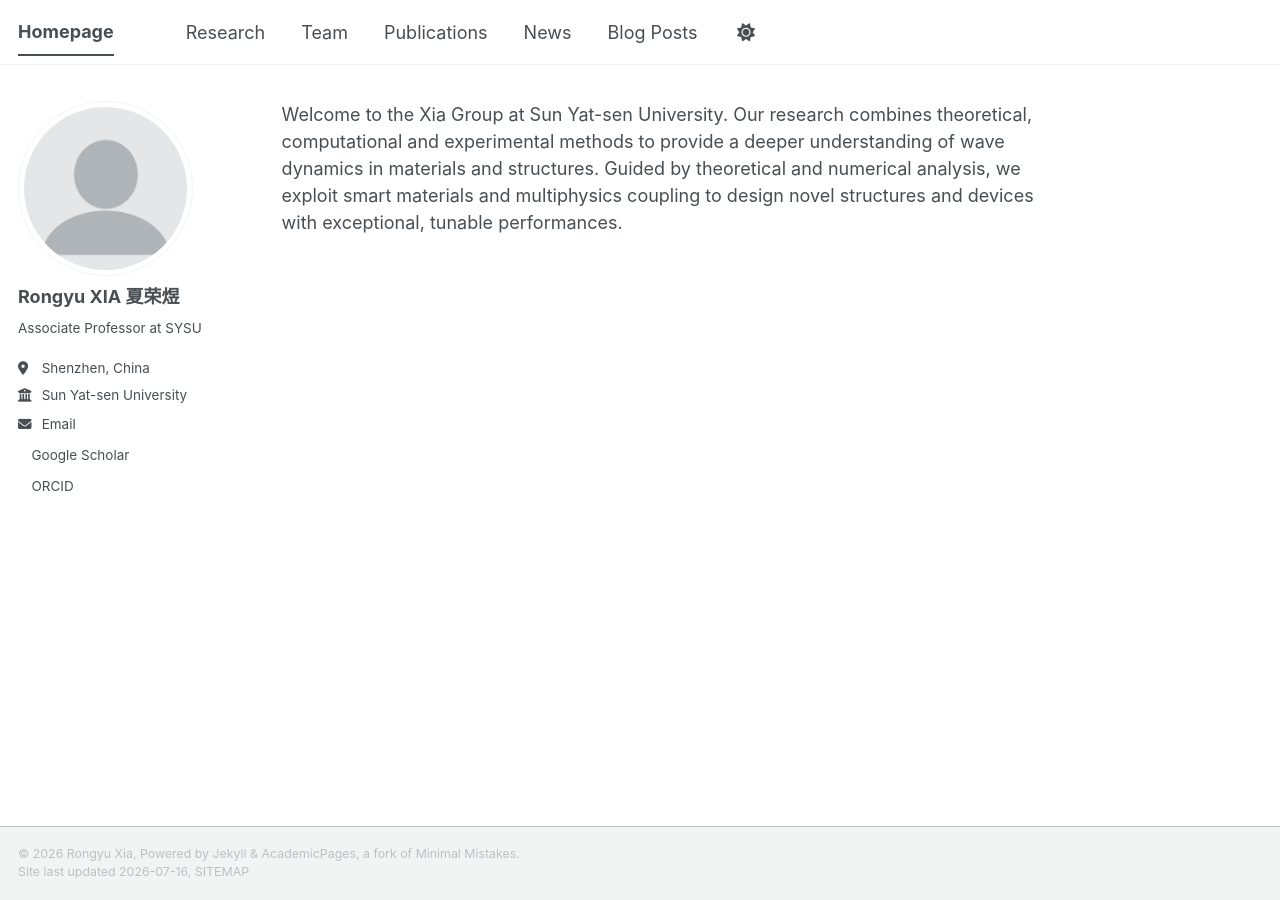
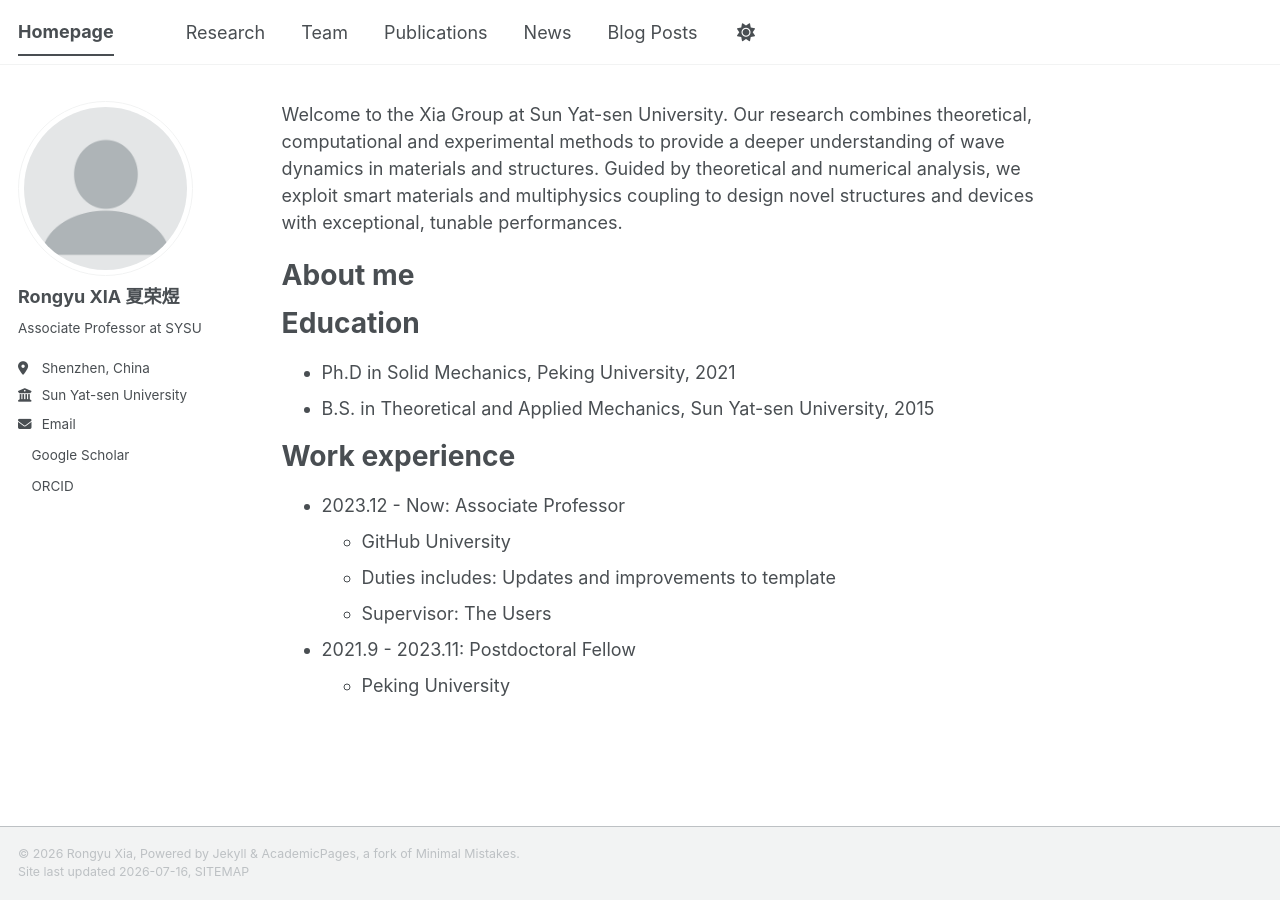
Before and after one commit to RongyuXia/rongyuxia.github.io, a Jekyll site: the page built from _pages/about.md, in a window 1280 px wide. Built offline with Jekyll 4.4.1, drawn with Linux system fonts in a browser that asks for light colours; a style sheet for code colours, icons or effects is not loaded.

Commit message:
Update about.md

```diff
--- a/_pages/about.md
+++ b/_pages/about.md
@@ -7,3 +7,22 @@ redirect_from:
   - /about.html
 ---
 Welcome to the Xia Group at Sun Yat-sen University. Our research combines theoretical, computational and experimental methods to provide a deeper understanding of wave dynamics in materials and structures. Guided by theoretical and numerical analysis, we exploit smart materials and multiphysics coupling to design novel structures and devices with exceptional, tunable performances.
+
+
+{% include base_path %}
+# About me
+
+Education
+======
+* Ph.D in Solid Mechanics, Peking University, 2021
+* B.S. in Theoretical and Applied Mechanics, Sun Yat-sen University, 2015
+
+Work experience
+======
+* 2023.12 - Now: Associate Professor
+  * GitHub University
+  * Duties includes: Updates and improvements to template
+  * Supervisor: The Users
+
+* 2021.9 - 2023.11: Postdoctoral Fellow
+  * Peking University
```
